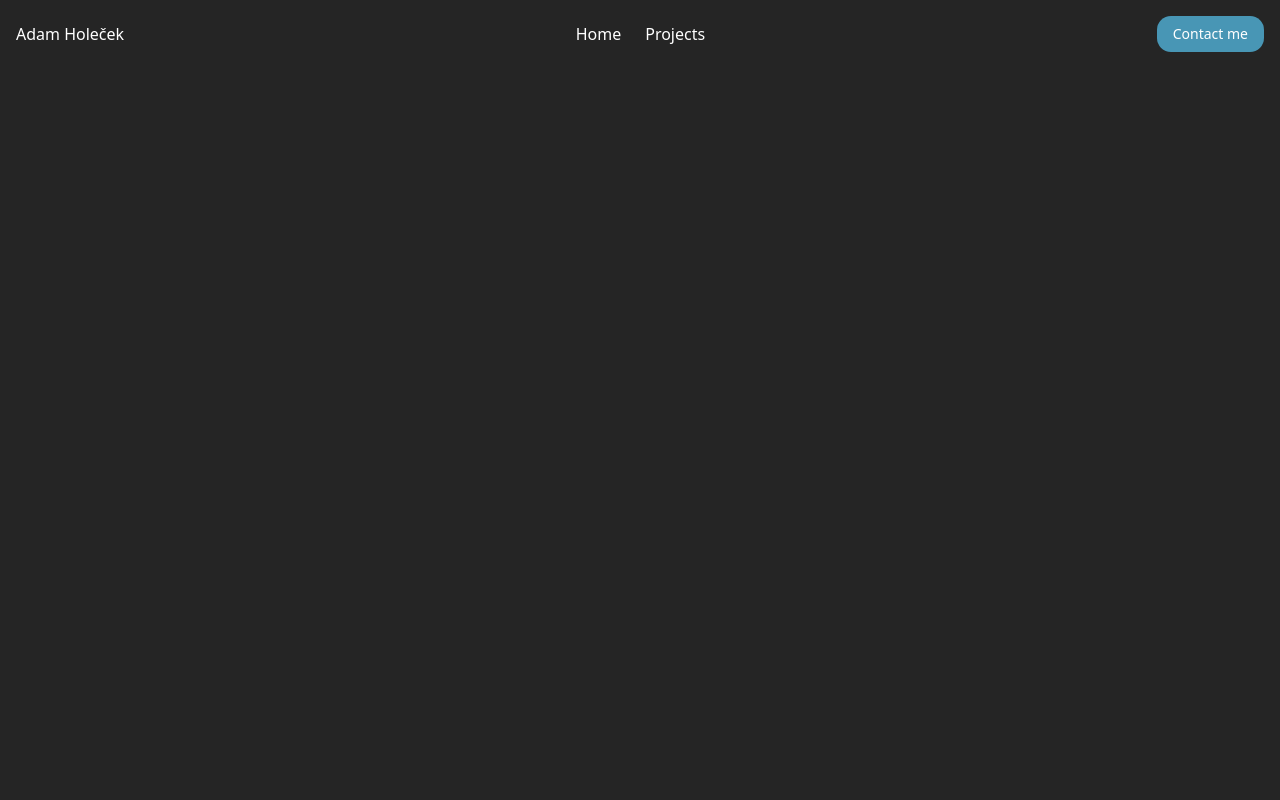
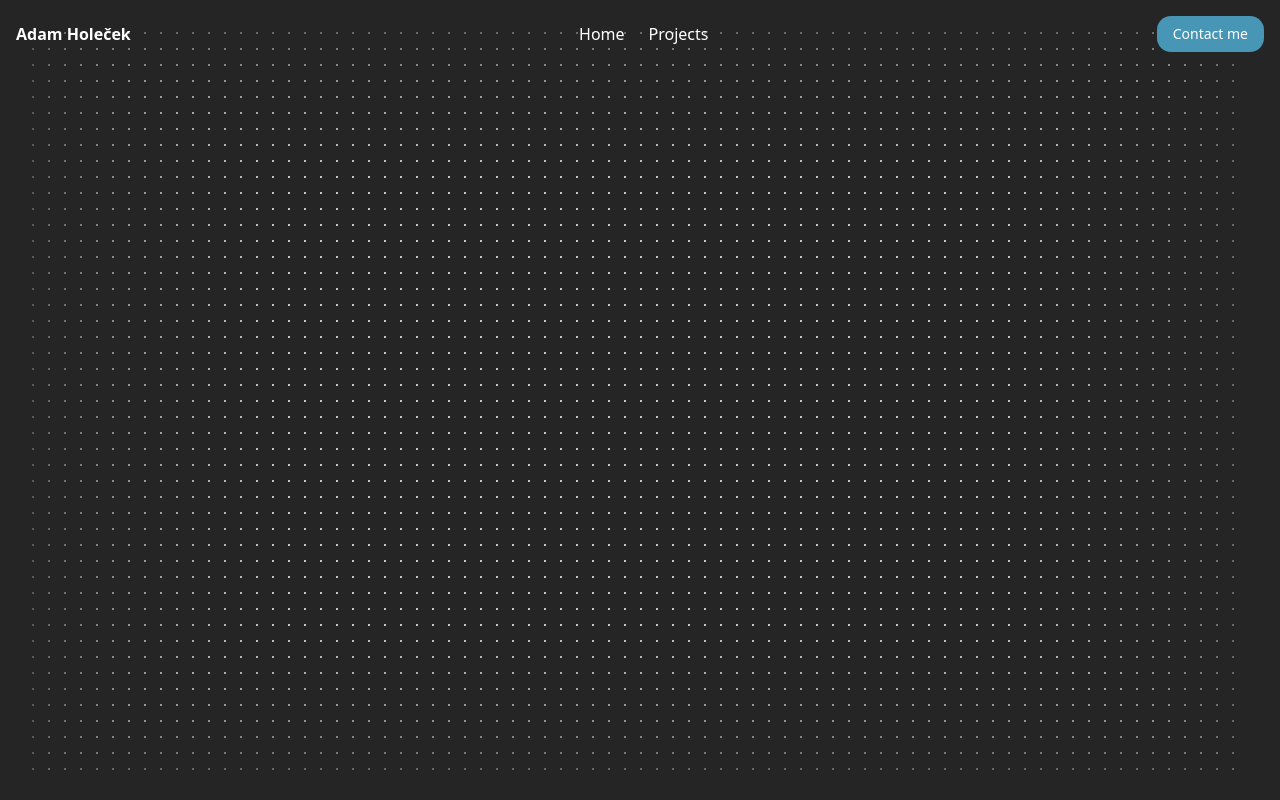
Before and after one commit to Adam222372/my-portfolio, a Next.js app: page /en in a window 1280 px wide. Built offline with nearby package versions, Linux system fonts and the light colour scheme; a web font is replaced by a local one.

Commit message:
feat: implement DotPattern component with glowing effect and integrate into Page layout; update MenuBar styling and add motion dependency

```diff
--- a/app/[lang]/page.tsx
+++ b/app/[lang]/page.tsx
@@ -1,6 +1,8 @@
 import GridItem from "../components/GridItem";
 import { Particles } from "../components/magicui/partiles";
 import { getDictionary } from "@/dictionaries/getDictionary";
+import { DotPattern } from "../components/magicui/dot-pattern";
+import { cn } from "@/lib/utils";
 
 export default async function Page({
     params,
@@ -12,7 +14,14 @@ export default async function Page({
 
     return (
         <div>
-
+            <div className="flex flex-col items-center justify-center h-screen">
+                <DotPattern cr={1} fadeEdges={true} className="absolute top-0 left-0 right-0 bottom-0">
+                    <div>
+                        <h1>Design With Sence</h1>
+                        <p>Made by Adam Holecek</p>
+                    </div>
+                </DotPattern>
+            </div>
         </div>
     )
 }
--- a/app/components/MenuBar.tsx
+++ b/app/components/MenuBar.tsx
@@ -14,8 +14,8 @@ export default async function MenuBar({ lang }: { lang: string }) {
     ]
 
     return (
-        <div className={"flex items-center m-4 justify-between"}>
-            <Link href={"/"} className="text-[16px]">Adam Holeček</Link>
+        <div className={"flex items-center m-4 justify-between fixed top-0 left-0 right-0 z-50 "}>
+            <Link href={"/"} className="text-[16px] font-semibold">Adam Holeček</Link>
 
             <div className="flex items-center space-x-2">
                 <Link href="/" className="rounded-full p-1 px-2 hover:bg-gray-400 transition">
--- a/app/components/glowing-dots.tsx
+++ /dev/null
@@ -1,15 +0,0 @@
-"use client"
-
-import { cn } from "@/lib/utils"
-import { DotPattern } from "/magicui/dot-pattern.tsx"
-
-export default function DotPatternWithGlowEffectDemo() {
-  return (
-    <div className="relative flex h-[500px] w-full flex-col items-center justify-center overflow-hidden">
-      <DotPattern
-        glow={true}
-        className={cn("[mask-image:radial-gradient(300px_circle_at_center,white,transparent)]")}
-      />
-    </div>
-  )
-}
--- a/app/components/magicui/dot-pattern.tsx
+++ b/app/components/magicui/dot-pattern.tsx
@@ -5,19 +5,6 @@ import { motion } from "motion/react"
 import type React from "react"
 import { useEffect, useId, useRef, useState } from "react"
 
-/**
- *  DotPattern Component Props
- *
- * @param {number} [width=16] - The horizontal spacing between dots
- * @param {number} [height=16] - The vertical spacing between dots
- * @param {number} [x=0] - The x-offset of the entire pattern
- * @param {number} [y=0] - The y-offset of the entire pattern
- * @param {number} [cx=1] - The x-offset of individual dots
- * @param {number} [cy=1] - The y-offset of individual dots
- * @param {number} [cr=1] - The radius of each dot
- * @param {string} [className] - Additional CSS classes to apply to the SVG container
- * @param {boolean} [glow=false] - Whether dots should have a glowing animation effect
- */
 interface DotPatternProps extends React.SVGProps<SVGSVGElement> {
   width?: number
   height?: number
@@ -28,38 +15,9 @@ interface DotPatternProps extends React.SVGProps<SVGSVGElement> {
   cr?: number
   className?: string
   glow?: boolean
+  fadeEdges?: boolean
   [key: string]: unknown
 }
-
-/**
- * DotPattern Component
- *
- * A React component that creates an animated or static dot pattern background using SVG.
- * The pattern automatically adjusts to fill its container and can optionally display glowing dots.
- *
- * @component
- *
- * @see DotPatternProps for the props interface.
- *
- * @example
- * // Basic usage
- * <DotPattern />
- *
- * // With glowing effect and custom spacing
- * <DotPattern
- *   width={20}
- *   height={20}
- *   glow={true}
- *   className="opacity-50"
- * />
- *
- * @notes
- * - The component is client-side only ("use client")
- * - Automatically responds to container size changes
- * - When glow is enabled, dots will animate with random delays and durations
- * - Uses Motion for animations
- * - Dots color can be controlled via the text color utility classes
- */
 
 export function DotPattern({
   width = 16,
@@ -71,6 +29,7 @@ export function DotPattern({
   cr = 1,
   className,
   glow = false,
+  fadeEdges = false,
   ...props
 }: DotPatternProps) {
   const id = useId()
@@ -119,19 +78,45 @@ export function DotPattern({
           <stop offset="100%" stopColor="currentColor" stopOpacity="0" />
         </radialGradient>
       </defs>
-      {dots.map((dot, index) => (
+      {dots.map((dot, index) => {
+        // Calculate distance from edges for linear fade effect
+        let opacity = 1
+        if (fadeEdges) {
+          // Calculate normalized distances from edges (0 at edge, 1 at center)
+          const normalizedX = (2 * Math.min(dot.x, dimensions.width - dot.x)) / dimensions.width
+          const normalizedY = (2 * Math.min(dot.y, dimensions.height - dot.y)) / dimensions.height
+
+          // Use the minimum distance to any edge
+          const edgeDistance = Math.min(normalizedX, normalizedY)
+
+          // Apply a less aggressive fade function (square root instead of cube)
+          // This makes more dots visible toward the edges
+          opacity = Math.sqrt(edgeDistance)
+
+          // Boost the opacity to make more dots visible
+          opacity = Math.min(1, opacity * 1.5)
+
+          // Only make dots completely disappear if they're very close to the edge
+          if (edgeDistance < 0.05) opacity = 0
+        }
+
+        return (
           <motion.circle
             key={`${dot.x}-${dot.y}`}
             cx={dot.x}
             cy={dot.y}
             r={cr}
-          fill={glow ? `url(#${id}-gradient)` : "currentColor"}
-          className="text-neutral-400/80"
-          initial={glow ? { opacity: 0.4, scale: 1 } : {}}
+            fill="currentColor"
+            opacity={opacity}
+            initial={glow ? { opacity: fadeEdges ? opacity * 0.4 : 0.4, scale: 1 } : {}}
             animate={
               glow
                 ? {
-                  opacity: [0.4, 1, 0.4],
+                    opacity: [
+                      fadeEdges ? opacity * 0.4 : 0.4,
+                      fadeEdges ? opacity : 1,
+                      fadeEdges ? opacity * 0.4 : 0.4,
+                    ],
                     scale: [1, 1.5, 1],
                   }
                 : {}
@@ -148,7 +133,8 @@ export function DotPattern({
                 : {}
             }
           />
-      ))}
+        )
+      })}
     </svg>
   )
 }
--- /dev/null
+++ b/components/magicui/dot-pattern.tsx
@@ -0,0 +1,158 @@
+"use client";
+
+import { cn } from "@/lib/utils";
+import { motion } from "motion/react";
+import React, { useEffect, useId, useRef, useState } from "react";
+
+/**
+ *  DotPattern Component Props
+ *
+ * @param {number} [width=16] - The horizontal spacing between dots
+ * @param {number} [height=16] - The vertical spacing between dots
+ * @param {number} [x=0] - The x-offset of the entire pattern
+ * @param {number} [y=0] - The y-offset of the entire pattern
+ * @param {number} [cx=1] - The x-offset of individual dots
+ * @param {number} [cy=1] - The y-offset of individual dots
+ * @param {number} [cr=1] - The radius of each dot
+ * @param {string} [className] - Additional CSS classes to apply to the SVG container
+ * @param {boolean} [glow=false] - Whether dots should have a glowing animation effect
+ */
+interface DotPatternProps extends React.SVGProps<SVGSVGElement> {
+  width?: number;
+  height?: number;
+  x?: number;
+  y?: number;
+  cx?: number;
+  cy?: number;
+  cr?: number;
+  className?: string;
+  glow?: boolean;
+  [key: string]: unknown;
+}
+
+/**
+ * DotPattern Component
+ *
+ * A React component that creates an animated or static dot pattern background using SVG.
+ * The pattern automatically adjusts to fill its container and can optionally display glowing dots.
+ *
+ * @component
+ *
+ * @see DotPatternProps for the props interface.
+ *
+ * @example
+ * // Basic usage
+ * <DotPattern />
+ *
+ * // With glowing effect and custom spacing
+ * <DotPattern
+ *   width={20}
+ *   height={20}
+ *   glow={true}
+ *   className="opacity-50"
+ * />
+ *
+ * @notes
+ * - The component is client-side only ("use client")
+ * - Automatically responds to container size changes
+ * - When glow is enabled, dots will animate with random delays and durations
+ * - Uses Motion for animations
+ * - Dots color can be controlled via the text color utility classes
+ */
+
+export function DotPattern({
+  width = 16,
+  height = 16,
+  x = 0,
+  y = 0,
+  cx = 1,
+  cy = 1,
+  cr = 1,
+  className,
+  glow = false,
+  ...props
+}: DotPatternProps) {
+  const id = useId();
+  const containerRef = useRef<SVGSVGElement>(null);
+  const [dimensions, setDimensions] = useState({ width: 0, height: 0 });
+
+  useEffect(() => {
+    const updateDimensions = () => {
+      if (containerRef.current) {
+        const { width, height } = containerRef.current.getBoundingClientRect();
+        setDimensions({ width, height });
+      }
+    };
+
+    updateDimensions();
+    window.addEventListener("resize", updateDimensions);
+    return () => window.removeEventListener("resize", updateDimensions);
+  }, []);
+
+  const dots = Array.from(
+    {
+      length:
+        Math.ceil(dimensions.width / width) *
+        Math.ceil(dimensions.height / height),
+    },
+    (_, i) => {
+      const col = i % Math.ceil(dimensions.width / width);
+      const row = Math.floor(i / Math.ceil(dimensions.width / width));
+      return {
+        x: col * width + cx,
+        y: row * height + cy,
+        delay: Math.random() * 5,
+        duration: Math.random() * 3 + 2,
+      };
+    },
+  );
+
+  return (
+    <svg
+      ref={containerRef}
+      aria-hidden="true"
+      className={cn(
+        "pointer-events-none absolute inset-0 h-full w-full",
+        className,
+      )}
+      {...props}
+    >
+      <defs>
+        <radialGradient id={`${id}-gradient`}>
+          <stop offset="0%" stopColor="currentColor" stopOpacity="1" />
+          <stop offset="100%" stopColor="currentColor" stopOpacity="0" />
+        </radialGradient>
+      </defs>
+      {dots.map((dot, index) => (
+        <motion.circle
+          key={`${dot.x}-${dot.y}`}
+          cx={dot.x}
+          cy={dot.y}
+          r={cr}
+          fill={glow ? `url(#${id}-gradient)` : "currentColor"}
+          className="text-neutral-400/80"
+          initial={glow ? { opacity: 0.4, scale: 1 } : {}}
+          animate={
+            glow
+              ? {
+                  opacity: [0.4, 1, 0.4],
+                  scale: [1, 1.5, 1],
+                }
+              : {}
+          }
+          transition={
+            glow
+              ? {
+                  duration: dot.duration,
+                  repeat: Infinity,
+                  repeatType: "reverse",
+                  delay: dot.delay,
+                  ease: "easeInOut",
+                }
+              : {}
+          }
+        />
+      ))}
+    </svg>
+  );
+}
--- a/package.json
+++ b/package.json
@@ -16,6 +16,7 @@
     "clsx": "^2.1.1",
     "directory-tree": "^3.5.2",
     "lucide-react": "^0.487.0",
+    "motion": "^12.6.5",
     "negotiator": "^1.0.0",
     "next": "15.2.3",
     "next-translate": "^2.6.2",
```
Also changed, not shown: 1 other file (tests, documents, lock files or other folders). Lines whose indentation alone changed are shown as unchanged.
